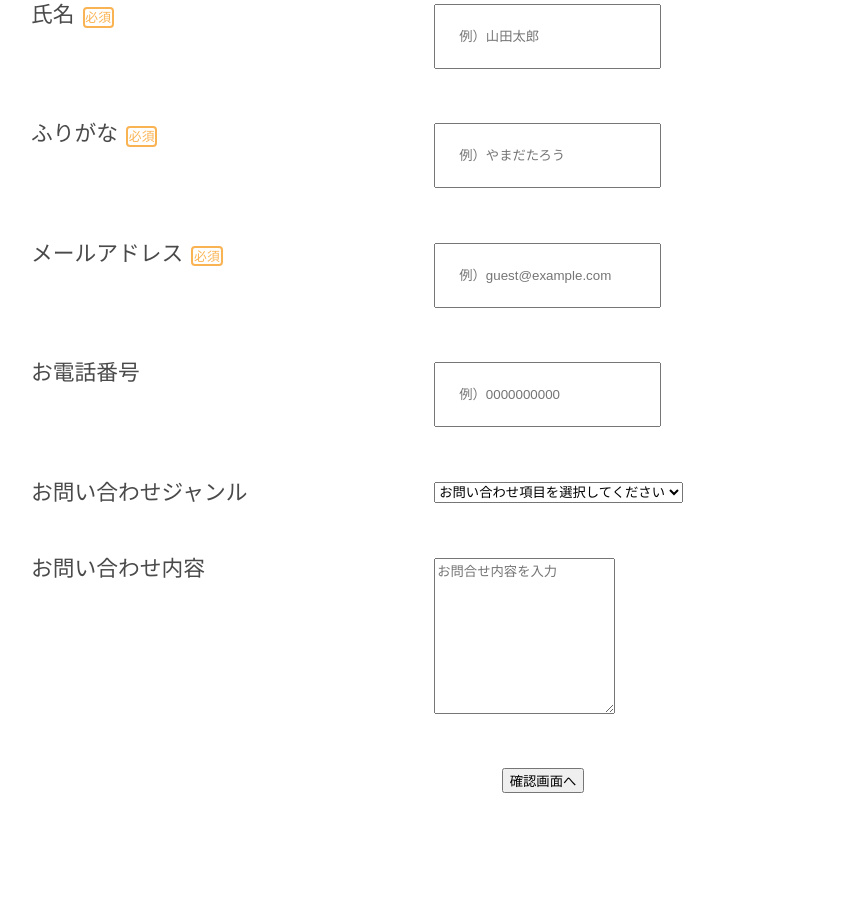
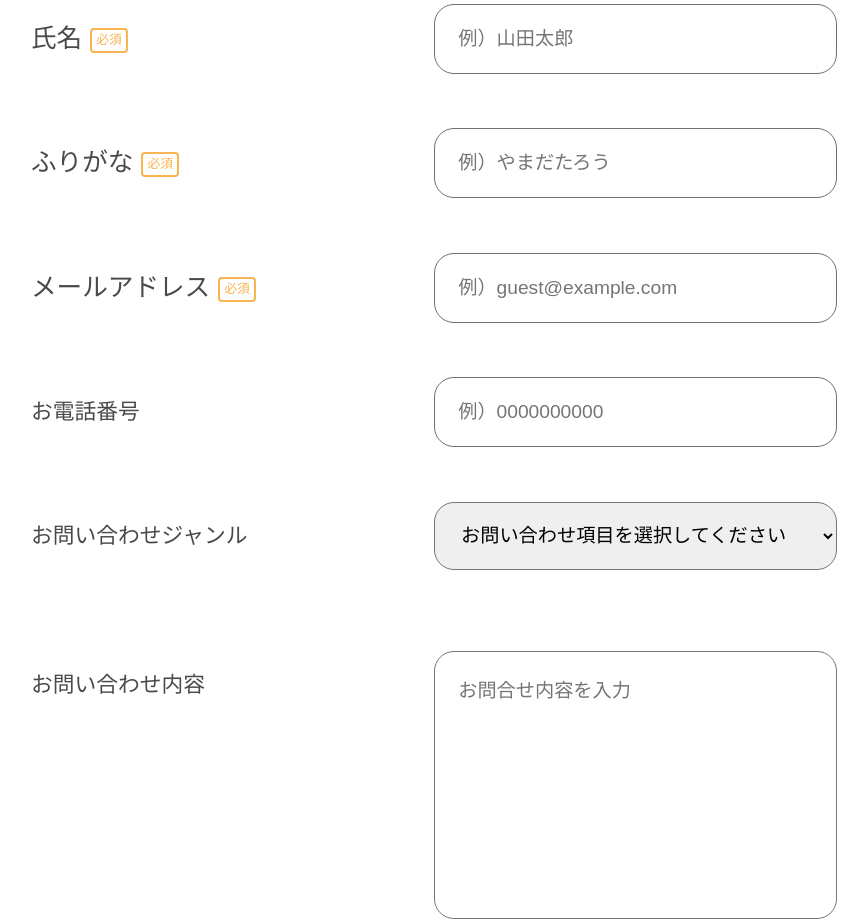
Before and after one commit to runrunkiko/JerseyBrown_HP, a plain HTML site: page contact/index.html in a window 1280 px wide. Shown: the part 1196-2118 px from the top of the page, without its empty margins (97-965 px from the left). Drawn offline with Linux system fonts and the light colour scheme; a web font is replaced by a local one.

Commit message:
contactForm_OK

```diff
--- a/contact/index.html
+++ b/contact/index.html
@@ -52,15 +52,15 @@
             <form action="#">
                 <div class="contact">
                     <div class="formItem">
-                        <label>氏名<span>必須</span></label>
+                        <label><span class="item-name">氏名</span><span class="required">必須</span></label>
                         <input type="text" name="name" placeholder="例）山田太郎" value="">
                     </div>
                     <div class="formItem">
-                        <label>ふりがな<span>必須</span></label>
+                        <label><span class="item-name">ふりがな</span><span class="required">必須</span></label>
                         <input type="text" name="furigana" placeholder="例）やまだたろう" value="">
                     </div>
                     <div class="formItem">
-                        <label>メールアドレス<span>必須</span></label>
+                        <label><span class="item-name">メールアドレス</span><span class="required">必須</span></label>
                         <input type="text" name="email" placeholder="例）guest@example.com" value="">
                     </div>
                     <div class="formItem">
@@ -75,17 +75,21 @@
                             <option value="その他のお問い合わせ">その他のお問い合わせ</option>
                         </select>
                     </div>
-                    <div class="formItem">
-                        <label>お問い合わせ内容</label>
-                        <textarea name="content" rows="10" placeholder="お問合せ内容を入力"></textarea>
+                    <div class="formItem formItem-box">
+                        <label class="contact-contents">お問い合わせ内容</label>
+                        <textarea name="content" rows="10" placeholder="お問合せ内容を入力" class="textarea"></textarea>
                     </div>
                 </div>
                 <button type="submit" class="contact-button">確認画面へ</button>
             </form>
-</div>
-
         </main>
-
+        <footer>
+            <figure><img src="../img/logo_footer.png" alt="ロゴ" class="logo-footer"></figure>
+            <p class="adress">〒080-0015 北海道帯広市西5条南34丁目12番地<br>TEL：0155-67-7331 FAX：0155-67-7372</p>
+            <div class="footer-block">
+                <p class="Copyright">Copyright © 十勝ミルキー All Rights Reserved.</p>
+            </div>
+        </footer>
 
     </div>
 <body>
--- a/css/style.css
+++ b/css/style.css
@@ -740,14 +740,14 @@ canvas{
     display: flex;
     justify-content: space-between;
 }
-@keyframes animateIllustset2{
+/* @keyframes animateIllustset2{
     0%{transform:rotate(0deg);}
     80%{transform:rotate(-2deg);}
     85%{transform:rotate(2deg);}
     90%{transform:rotate(-2deg);}
     95%{transform:rotate(2deg);}
     100%{transform:rotate(-2deg);}
-}
+} */
 .illustset-2-wrap{
     position: relative;
     margin-left: 10%;
@@ -1595,22 +1595,62 @@ ul{
     color: #4A4A4A;
     font-size: 1.7vw;
 }
-.formItem span{
+.formItem .item-name{
+    font-size: 2vw;
+}
+.formItem .required{
     font-size: 1vw;
     color: #FAB353;
     border: 2px solid #FAB353;
     border-radius: 4px;
-    padding: 0.2%;
+    padding: 1%;
     margin-left: 2%;
+    margin-top: 0.7%;
 }
 label{
-    display: block;
+    display: flex;
+    align-items: center;
     width: 35%;
 }
+.contact-contents{
+    display: block;
+    margin-top: 2%;
+}
+.formItem-box{
+    margin-top: 7%;
+}
+input[type="text"]{
+    width: 35%;
+    padding: 2%;
+    font-size: 1.5vw;
+    border-radius: 20px;
+    border: 1px solid #707070;
+
+}
+select{
+    width: 35%;
+    padding: 1.9%;
+    font-size: 1.5vw;
+    border-radius: 20px;
+    /* border: 2px solid #707070; */
+}
+.textarea{
+    width: 35%;
+    padding: 2%;
+    font-size: 1.5vw;
+    border-radius: 20px;
+    resize: none;
+    /* border: 2px solid #707070; */
+}
 .contact-button{
     display: block;
-    margin: 0 auto 10% auto;
-}
-input[type="text"]{
-    padding: 2%;
-}
+    margin: 12% auto 20% auto;
+    font-size: 2vw;
+    padding: 1% 13% 1% 13%;
+    border-radius: 20px;
+    border: none;
+    font-family: 'Noto Sans JP', sans-serif;
+    font-family: 'Zen Maru Gothic', sans-serif;
+    color: #fff;
+    background: #8DC1F7;
+}
```
